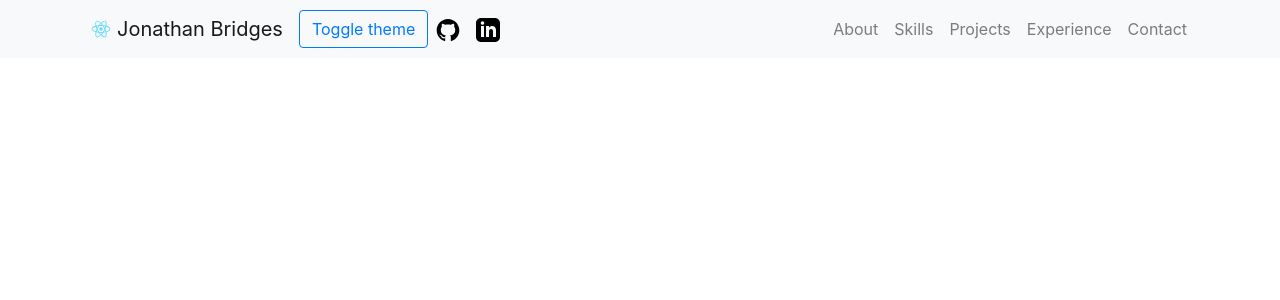
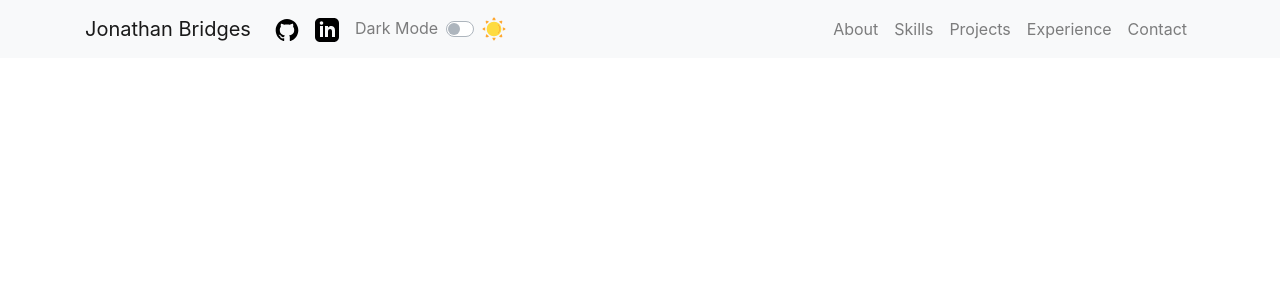
Before and after one commit to jonathanbridges/website, a React (Create React App) app: page / in a window 1280 px wide. Shown: the top 300 px of the page. Built offline with nearby package versions, Linux system fonts and the light colour scheme.

Commit message:
Add DarkModeToggle

```diff
--- a/src/App.tsx
+++ b/src/App.tsx
@@ -7,7 +7,7 @@ const App: React.FC = () => {
   return (
     <DarkModeProvider>
       <NavbarExtended
-        expand="md"
+        expand="lg"
         sticky="top"
         navLinks={["About", "Skills", "Projects", "Experience", "Contact"]}
       />
--- /dev/null
+++ b/src/components/DarkModeToggle/DarkModeToggle.module.scss
@@ -0,0 +1,15 @@
+.moon {
+  height: 1.5rem;
+  width: 1.5rem;
+  transition: all 0.3s linear;
+  transform: rotate(45deg);
+  cursor: pointer;
+}
+
+.sun {
+  height: 1.5rem;
+  width: 1.5rem;
+  transform: rotate(45deg);
+  transition: all 0.3s linear;
+  cursor: pointer;
+}
--- /dev/null
+++ b/src/components/DarkModeToggle/DarkModeToggle.tsx
@@ -0,0 +1,36 @@
+import React from "react";
+import { Badge, Button, ButtonProps, Form, Navbar } from "react-bootstrap";
+import { ReactComponent as SunIcon } from "../../graphics/sun.svg";
+import { ReactComponent as MoonIcon } from "../../graphics/moon.svg";
+import localStyles from "./DarkModeToggle.module.scss";
+
+interface Props {
+  /*
+   * Whether or not dark node is currently enabled.
+   */
+  isDark: boolean;
+  onClick: () => void;
+}
+
+const DarkModeToggle: React.FC<Props> = ({ isDark, onClick }) => {
+  return (
+    <Form className="d-flex align-items-center px-2">
+      <Form.Check
+        custom
+        type="switch"
+        checked={isDark}
+        id="custom-switch"
+        label={
+          isDark ? (
+            <MoonIcon className={localStyles.moon} />
+          ) : (
+            <SunIcon className={localStyles.sun} />
+          )
+        }
+        onChange={onClick}
+      />
+    </Form>
+  );
+};
+
+export default DarkModeToggle;
--- a/src/components/Navbar/Navbar.tsx
+++ b/src/components/Navbar/Navbar.tsx
@@ -1,9 +1,9 @@
 import React, { useContext } from "react";
-import { Button, Container, Nav, Navbar, NavbarProps } from "react-bootstrap";
-import { ReactComponent as Logo } from "../../logo.svg";
+import { Container, Nav, Navbar, NavbarProps } from "react-bootstrap";
 import { ReactComponent as GitIcon } from "../../graphics/github-original.svg";
 import { ReactComponent as LinkedinIcon } from "../../graphics/linkedin.svg";
 import { DarkModeContext } from "../../utilites/ThemeProvider";
+import DarkModeToggle from "../DarkModeToggle/DarkModeToggle";
 
 import localStyles from "./Navbar.module.scss";
 
@@ -39,14 +39,10 @@ const NavbarExtended: React.FC<Props> = ({
     >
       <Container>
         <Navbar.Brand href="#home" className="d-flex align-items-center">
-          <Logo className={localStyles.logo} />
           Jonathan Bridges
         </Navbar.Brand>
         <Navbar.Toggle aria-controls="responsive-navbar-nav" />
         <Navbar.Collapse id="responsive-navbar-nav">
-          <Button onClick={() => setTheme(theme)} variant={`outline-primary`}>
-            Toggle theme
-          </Button>
           <Nav className="mr-auto">
             <Nav.Link href="https://github.com/jonathanbridges" target="_blank">
               <GitIcon
@@ -61,6 +57,10 @@ const NavbarExtended: React.FC<Props> = ({
                 className={isDark ? localStyles.icon : localStyles.iconinverted}
               />
             </Nav.Link>
+            <Navbar.Text className="d-inline-flex nav-link">
+              Dark Mode
+              <DarkModeToggle onClick={() => setTheme(theme)} isDark={isDark} />
+            </Navbar.Text>
           </Nav>
           <Nav>
             {navLinks.map((text) => (
--- a/src/styles/App.scss
+++ b/src/styles/App.scss
@@ -38,3 +38,7 @@
     transform: rotate(360deg);
   }
 }
+
+label {
+  display: flex;
+}
```
Also changed, not shown: src/graphics/moon.svg (added), src/graphics/sun.svg (added).
